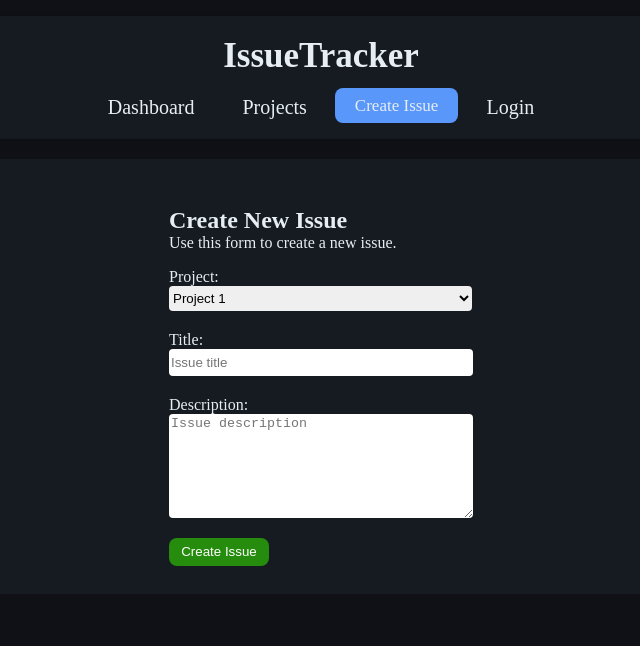
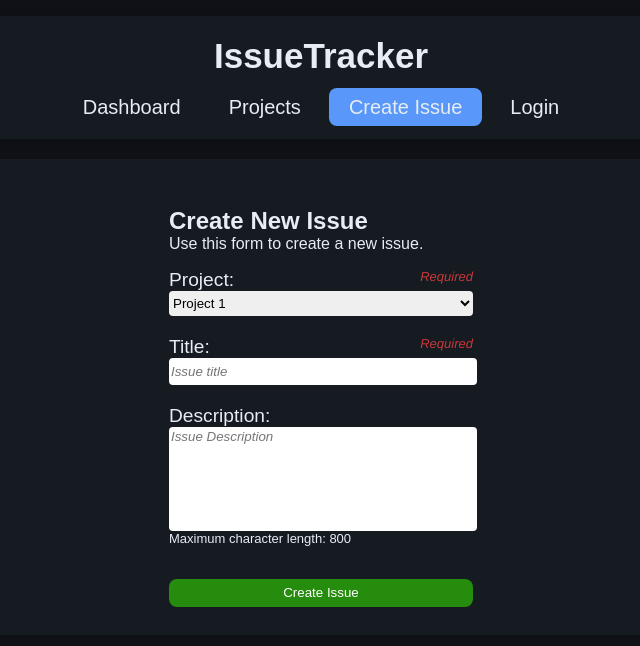
Before and after one commit to SzalaiMarton/Webfejl_projekt, a React (Vite) app in the folder issue-tracker/: page /create-issue in a window 1280 px wide. Shown: the top 646 px of the page, without its empty margins (319-959 px from the left). Built offline with nearby package versions, Linux system fonts and the light colour scheme.

Commit message:
create issue, login design

```diff
--- /dev/null
+++ b/issue-tracker/src/frontend/components/AutoResizeTextarea.jsx
@@ -0,0 +1,24 @@
+import { useRef } from "react";
+
+function AutoResizeTextarea({placeholder, className, maxChar}) {
+  const textareaRef = useRef(null);
+
+  const handleInput = () => {
+    const textarea = textareaRef.current;
+    textarea.style.height = "auto";
+    textarea.style.height = textarea.scrollHeight + "px";
+  };
+
+  return (
+    <textarea
+      ref={textareaRef}
+      rows={1}
+      onInput={handleInput}
+      placeholder={placeholder}
+      className={className}
+      maxLength={maxChar}
+    />
+  );
+}
+
+export default AutoResizeTextarea;
--- /dev/null
+++ b/issue-tracker/src/frontend/components/PasswordField.jsx
@@ -0,0 +1,68 @@
+import { useState } from "react";
+
+import "../styles/global.css"
+import "../styles/tokens.css"
+
+function PasswordField({ maxLength, required, placeholder }) {
+  const [input, setInput] = useState("");
+  const [errors, setErrors] = useState([]);
+  const [isFocused, setIsFocused] = useState(false); // Track focus
+
+  const validateInput = (value) => {
+    const newErrors = [];
+
+    if (value.length < 8) {
+      newErrors.push("At least 8 characters");
+    }
+    if (!/[A-Z]/.test(value)) {
+      newErrors.push("At least one uppercase letter");
+    }
+    if (!/[a-z]/.test(value)) {
+      newErrors.push("At least one lowercase letter");
+    }
+    if (!/[0-9]/.test(value)) {
+      newErrors.push("At least one number");
+    }
+    if (!/[!@#$%^&*(),.?":{}|<>]/.test(value)) {
+      newErrors.push("At least one special character");
+    }
+
+    setErrors(newErrors);
+  };
+
+  const handleChange = (e) => {
+    const value = e.target.value;
+    setInput(value);
+    validateInput(value);
+  };
+
+  return (
+    <div className="password-field">
+      <input
+        maxLength={maxLength}
+        required={required}
+        type="password"
+        placeholder={placeholder}
+        value={input}
+        onInput={handleChange}
+        onFocus={() => setIsFocused(true)}
+        onBlur={() => setIsFocused(false)}
+      />
+
+      {isFocused && errors.length > 0 && (
+        <ul>
+          {errors.map((err, i) => (
+            <li key={i}>{err}</li>
+          ))}
+        </ul>
+      )}
+
+      {isFocused && errors.length === 0 && input.length > 0 && (
+        <p>All rules satisfied</p>
+      )}
+    </div>
+  );
+}
+
+
+export default PasswordField;
--- /dev/null
+++ b/issue-tracker/src/frontend/components/RequiredFieldText.jsx
@@ -0,0 +1,7 @@
+function RequiredFieldText() {
+    return (
+        <requiredtext>Required</requiredtext>
+    );
+}
+
+export default RequiredFieldText;
--- a/issue-tracker/src/frontend/pages/CreateIssuePage.jsx
+++ b/issue-tracker/src/frontend/pages/CreateIssuePage.jsx
@@ -1,4 +1,5 @@
-import React from "react";
+import AutoResizeTextarea from "../components/AutoResizeTextarea";
+import RequiredFieldText from "../components/RequiredFieldText";
 
 function CreateIssuePage() {
   return (
@@ -8,8 +9,11 @@ function CreateIssuePage() {
           <h2>Create New Issue</h2>
           <p>Use this form to create a new issue.</p>
           <div className="create-issue-form-project-picker">
-            <label>Project:</label>
-            <select>
+            <titlebar>
+              <label>Project:</label>
+              <RequiredFieldText/>
+            </titlebar>
+            <select required={true}>
               <option>Project 1</option>
               <option>Project 2</option>
               <option>Project 3</option>
@@ -17,12 +21,22 @@ function CreateIssuePage() {
             </select>
           </div>
           <div className="create-issue-form-title">
-            <label>Title:</label>
-            <input type="text" placeholder="Issue title" />
+            <titlebar>
+              <label>Title:</label>
+              <RequiredFieldText/>
+            </titlebar>
+            <input
+              maxLength={20}
+              required={true}
+              type="text"
+              placeholder="Issue title"/>
           </div>
           <div className="create-issue-form-desc">
             <label>Description:</label>
-            <textarea placeholder="Issue description"></textarea>
+            <AutoResizeTextarea
+            maxChar={800}
+            placeholder="Issue Description"></AutoResizeTextarea>
+            <p>Maximum character length: 800</p>
           </div>
           <button className="create-issue-form-create-button" type="submit">
             Create Issue
--- a/issue-tracker/src/frontend/pages/LoginPage.jsx
+++ b/issue-tracker/src/frontend/pages/LoginPage.jsx
@@ -1,20 +1,35 @@
-import React from "react";
+import RequiredFieldText from "../components/RequiredFieldText";
+import PasswordField from "../components/PasswordField";
 
 function LoginPage() {
   return (
     <div className="container">
       <form className="login-form">
+        <div>
           <h2>Login</h2>
           <p>Please log in to access your account.</p>
           <div className="login-form-username">
+            <titlebar>
               <label>Username:</label>
-          <input type="text" placeholder="Enter username" />
+              <RequiredFieldText/>
+            </titlebar>
+            <input
+              maxLength={17}
+              required={true}
+              type="text"
+              placeholder="Enter username" />
           </div>
           <div className="login-form-password">
+            <div>
+              <titlebar>
                 <label>Password:</label>
-          <input type="password" placeholder="Enter password" />
+                <RequiredFieldText/>
+              </titlebar>
+              <PasswordField placeholder="Enter password"/>
+            </div>
           </div>
           <button type="submit">Login</button>
+        </div>
       </form>
     </div>
   );
--- a/issue-tracker/src/frontend/styles/global.css
+++ b/issue-tracker/src/frontend/styles/global.css
@@ -9,6 +9,64 @@ button:hover {
 button {
     background-color: var(--color-button);
     color: var(--color-button-text);
+    font-family: var(--text-family-p);
+}
+
+textarea {
+    font-style: italic;
+    font-family: var(--text-family-input-field);
+}
+
+input {
+    font-style: italic;
+    font-family: var(--text-family-input-field);
+}
+
+input:focus {
+    font-style: normal;
+}
+
+textarea:focus {
+    font-style: normal;
+}
+
+h1 {
+    font-family: var(--text-family-p);
+}
+
+h2 {
+    font-family: var(--text-family-p);
+}
+
+h3 {
+    font-family: var(--text-family-p);
+}
+
+p {
+    font-family: var(--text-family-p);
+}
+
+label {
+    font-family: var(--text-family-p);
+}
+
+li {
+    font-family: var(--text-family-p);
+}
+
+requiredtext {
+    color: var(--color-required-text);
+    font-size: small;
+    font-family: 'Franklin Gothic Medium', 'Arial Narrow', Arial, sans-serif;
+    font-style: italic;
+}
+
+.password-field ul {
+    color: var(--color-error);
+}
+
+.password-field p {
+    color: var(--color-success);
 }
 
 .navbar {
@@ -56,3 +114,27 @@ button {
     background-color: rgba(38, 140, 13);
     color: rgb(255, 255, 255);
 }
+
+.create-issue-form-desc p {
+    font-size: small;
+}
+
+.create-issue-form-desc label {
+    font-size: larger;
+}
+
+.create-issue-form-title label {
+    font-size: larger;
+}
+
+.create-issue-form-project-picker label {
+    font-size: larger;
+}
+
+.login-form-username label {
+    font-size: larger;
+}
+
+.login-form-password label {
+    font-size: larger;
+}
--- a/issue-tracker/src/frontend/styles/layout.css
+++ b/issue-tracker/src/frontend/styles/layout.css
@@ -9,6 +9,12 @@ textarea {
     height: var(--textarea-height);
     border-radius: var(--radius-small);
     border-width: 0;
+    max-width: var(--textarea-max-width);
+    min-width: var(--textarea-min-width);
+    max-height: var(--textarea-max-height);
+    min-height: var(--textarea-min-height);
+    overflow: hidden;
+    resize: none;
 }
 
 input {
@@ -33,6 +39,11 @@ select {
     border-width: 0;
 }
 
+titlebar {
+    display: flex;
+    justify-content: space-between;
+}
+
 .container {
     padding: var(--space-small);
     border-radius: var(--radius-medium);
@@ -55,7 +66,7 @@ select {
 }
 
 .navbar-links a.active {
-    font-size: var(--text-size-menu-items-small);
+    font-size: var(--text-size-menu-items-medium);
 }
 
 .navbar-links {
@@ -107,6 +118,7 @@ select {
     display: flex;
     flex-direction: column;
     margin-bottom: var(--space-medium);
+    width: 100%;
 }
 
 .create-issue-form-title {
@@ -123,16 +135,22 @@ select {
 
 .create-issue-form-create-button {
     display: grid;
+    width: 100%;
 }
 
 .login-form {
     display: flex;
     flex-direction: column;
     align-items: center;
+    width: 100%;
 }
 
 .login-form h2 {
     margin-bottom: 0;
+}
+
+.login-form button {
+    width: 100%;
 }
 
 .login-form p {
@@ -143,12 +161,23 @@ select {
     display: flex;
     flex-direction: column;
     margin-bottom: var(--space-medium);
+    width: 100%;
 }
 
 .login-form-password {
     display: flex;
     flex-direction: column;
     margin-bottom: var(--space-medium);
+    width: 100%;
+}
+
+.password-field ul {
+    padding-left: var(--space-medium);
+    margin-top: var(--space-small);
+}
+
+.password-field p {
+    margin-top: var(--space-small);
 }
 
 @media (max-width: 550px) {
--- a/issue-tracker/src/frontend/styles/tokens.css
+++ b/issue-tracker/src/frontend/styles/tokens.css
@@ -27,11 +27,19 @@
     --color-button: #2657a7;
     --color-button-text: white;
 
+    --color-required-text: rgba(246, 61, 61, 0.8);
+
     --text-size-menu-items-smaller: 12px;
     --text-size-menu-items-small: 17px;
     --text-size-menu-items-medium: 20px;
     --text-size-menu-items-large: 30px;
     --text-size-title: 35px;
+
+    --text-family-p: 'Arial';
+    --text-family-input-field: 'Arial';
+
+    --text-font-size-primary: medium;
+    --text-font-size-secondary: small;
 
     --space-extra-small: 4px;
     --space-small: 8px;
@@ -53,15 +61,19 @@
     --border-thickness-thin: 1px;
     --border-thickness-thick: 3px;
 
-    --textarea-width: 300px;
+    --textarea-width: 100%;
+    --textarea-max-width: 100%;
+    --textarea-min-width: 300px;
     --textarea-height: 100px;
+    --textarea-max-height: 330px;
+    --textarea-min-height: 100px;
 
-    --input-width: 300px;
+    --input-width: 100%;
     --input-height: 25px;
 
     --button-width: 100px;
     --button-height: 28px;
 
-    --select-width: 303px;
+    --select-width: 100%;
     --select-height: 25px;
 }
```
Lines whose indentation alone changed are shown as unchanged.
